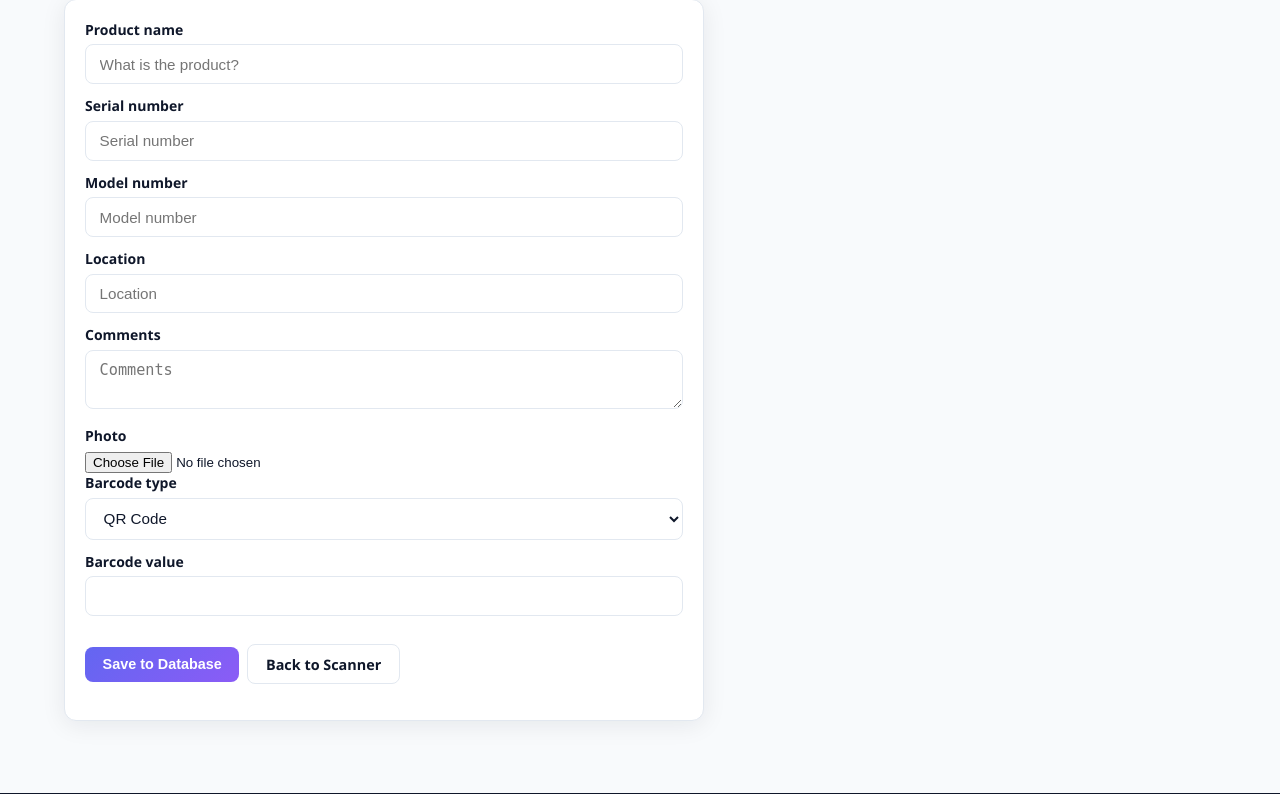
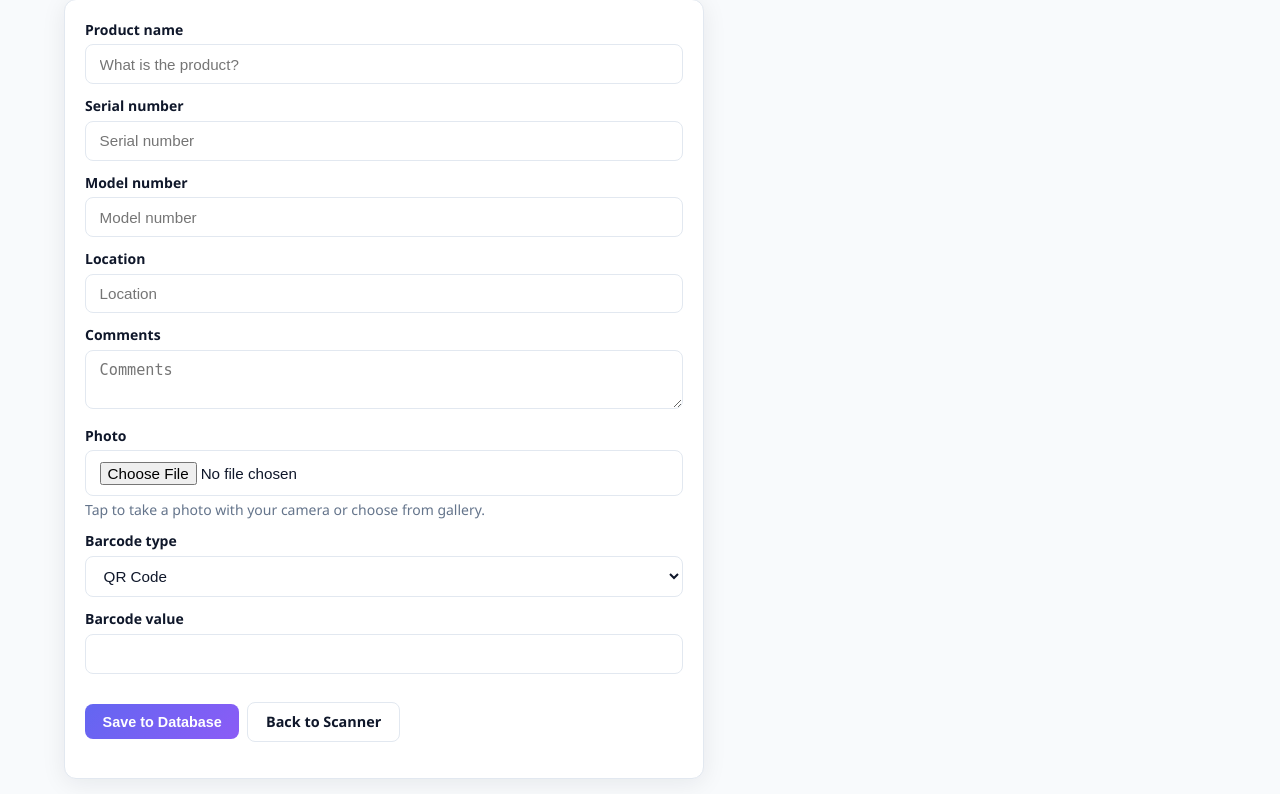
Before and after one commit to brianc311/asset-tracking, a Django app: page /scan/register/ in a window 1280 px wide. Shown: the part 123-917 px from the top of the page. Run offline with Django 5.2, Linux system fonts and the light colour scheme; the visitor is signed in with stand-in values (Sample User, id 1); data comes from the database, SQL or seed files in the repository.

Commit message:
Your changes

```diff
--- a/apps/assets/forms.py
+++ b/apps/assets/forms.py
@@ -1,6 +1,12 @@
 from django import forms
 
 from apps.assets.models import Asset
+
+PHOTO_INPUT_ATTRS = {
+    "class": "form-input",
+    "accept": "image/*",
+    "capture": "environment",
+}
 
 
 class AssetForm(forms.ModelForm):
@@ -29,6 +35,8 @@ class AssetForm(forms.ModelForm):
     def __init__(self, *args, **kwargs):
         super().__init__(*args, **kwargs)
         self.fields["barcode_value"].required = False
+        self.fields["photo"].widget.attrs.update(PHOTO_INPUT_ATTRS)
+        self.fields["photo"].help_text = "On your phone, tap to take a photo or pick one from your gallery."
 
 
 class BulkActionForm(forms.Form):
--- a/apps/scan/forms.py
+++ b/apps/scan/forms.py
@@ -2,6 +2,7 @@ from django import forms
 from django_recaptcha.fields import ReCaptchaField
 from django_recaptcha.widgets import ReCaptchaV2Checkbox
 
+from apps.assets.forms import PHOTO_INPUT_ATTRS
 from apps.assets.models import Asset
 
 
@@ -36,3 +37,5 @@ class ScanAssetForm(forms.ModelForm):
     def __init__(self, *args, **kwargs):
         super().__init__(*args, **kwargs)
         self.fields["barcode_value"].required = False
+        self.fields["photo"].widget.attrs.update(PHOTO_INPUT_ATTRS)
+        self.fields["photo"].help_text = "Tap to take a photo with your camera or choose from gallery."
--- a/templates/assets/form.html
+++ b/templates/assets/form.html
@@ -9,6 +9,7 @@
     {% for field in form %}
     <label class="form-label">{{ field.label }}</label>
     {{ field }}
+    {% if field.help_text %}<p style="font-size:0.875rem;color:var(--text-muted);margin:-0.5rem 0 0.75rem">{{ field.help_text }}</p>{% endif %}
     {% if field.errors %}<p style="color:var(--danger);font-size:0.875rem">{{ field.errors.0 }}</p>{% endif %}
     {% endfor %}
     <div class="toolbar" style="margin-top:1rem">
--- a/templates/scan/register.html
+++ b/templates/scan/register.html
@@ -11,6 +11,7 @@
     {% for field in form %}
     <label class="form-label">{{ field.label }}</label>
     {{ field }}
+    {% if field.help_text %}<p style="font-size:0.875rem;color:var(--text-muted);margin:-0.5rem 0 0.75rem">{{ field.help_text }}</p>{% endif %}
     {% endfor %}
     <div class="toolbar" style="margin-top:1rem">
       <button type="submit" class="btn btn-primary">Save to Database</button>
```
